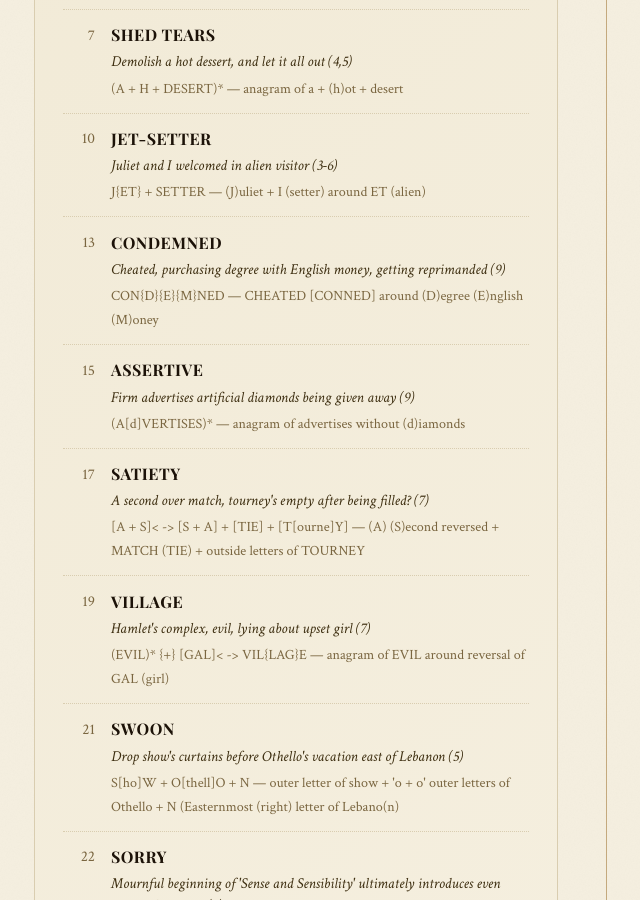
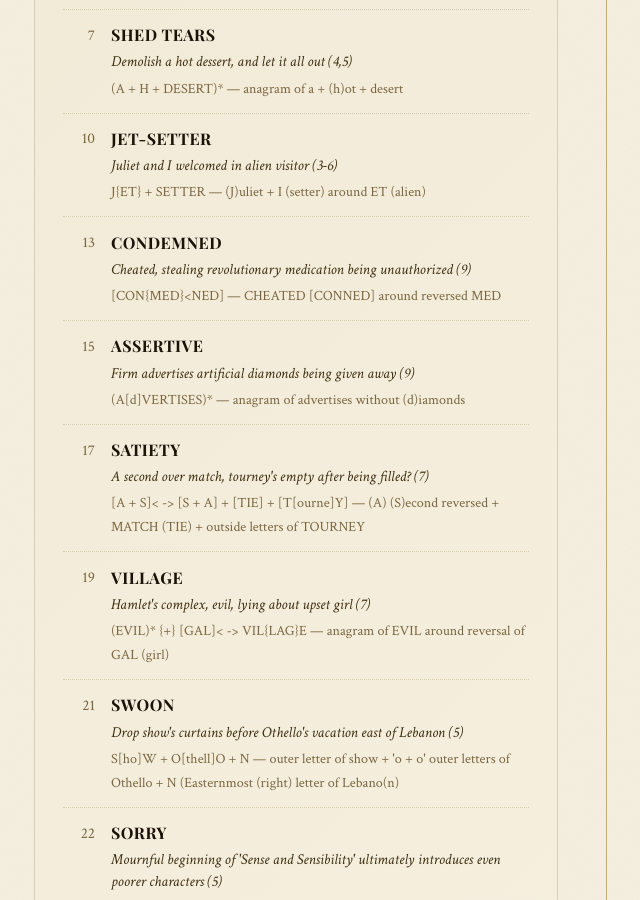
Before and after one commit to abdulkhaleddd/abdulkhaleddd.github.io, a Jekyll site: the page built from _solutions/solution-003.md, in a window 1280 px wide and 900 px high, scrolled down 2930 px. Shown: the whole window, without its empty margins (190-830 px from the left). Built offline with Jekyll 4.4.1, drawn with Linux system fonts in a browser that asks for light colours; some web fonts are replaced; a script that is not in the unit is left out.

Commit message:
Update solution-003.md

```diff
--- a/_solutions/solution-003.md
+++ b/_solutions/solution-003.md
@@ -225,8 +225,8 @@ permalink: /solutions/solution-003/
     <span class="solution-number">13</span>
     <div class="solution-content">
       <span class="solution-answer">CONDEMNED</span>
-      <span class="solution-clue">Cheated, purchasing degree with English money, getting reprimanded (9)</span>
-      <span class="solution-breakdown">CON{D}{E}{M}NED — CHEATED [CONNED] around (D)egree (E)nglish (M)oney</span>
+      <span class="solution-clue">Cheated, stealing revolutionary medication being unauthorized (9)</span>
+      <span class="solution-breakdown">[CON{MED}<NED] — CHEATED [CONNED] around reversed MED</span>
     </div>
   </div>
 
```
